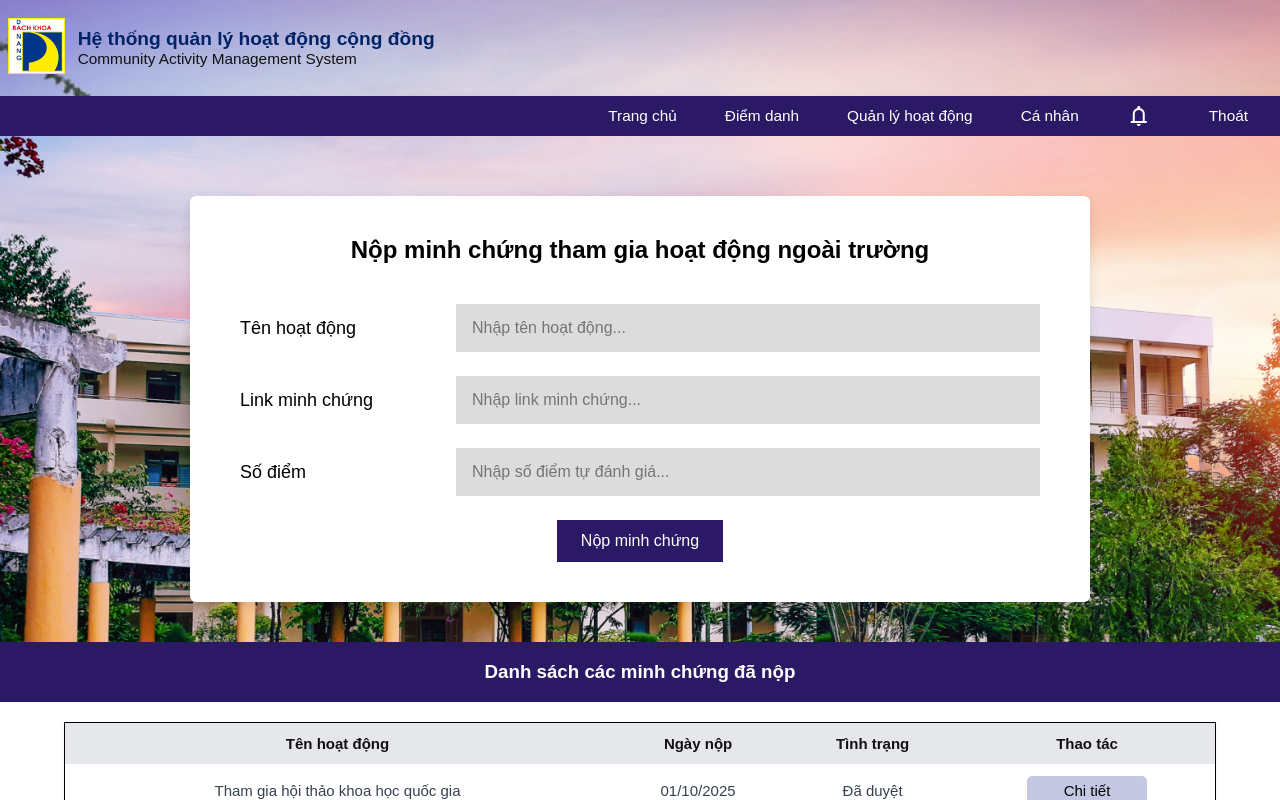
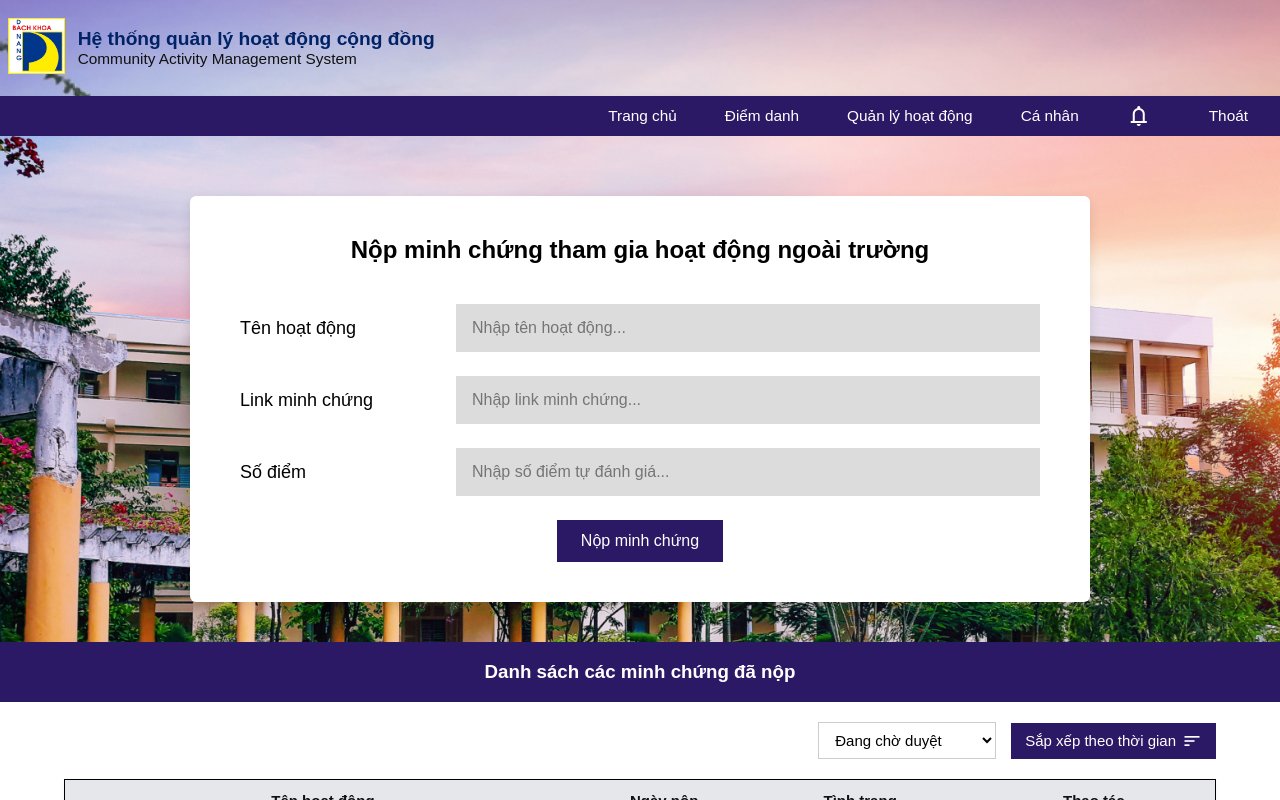
Before and after one commit to hami308/PBL6_QUANLY_HDCD, a React (Vite) app: page /submit-evidence in a window 1280 px wide. Shown: the top 800 px of the page. Built offline with nearby package versions, Linux system fonts and the light colour scheme.

Commit message:
Complete SubmitEvidence Page

```diff
--- a/index.html
+++ b/index.html
@@ -5,7 +5,8 @@
     <meta name="viewport" content="width=device-width, initial-scale=1.0" />
 
     <link rel="icon" type="image/svg+xml" href="/vite.svg" />
-    <link rel="stylesheet" href="https://fonts.googleapis.com/css2?family=Material+Symbols+Outlined:opsz,wght,FILL,GRAD@20..48,100..700,0..1,-50..200&icon_names=notifications" />
+    <link rel="stylesheet" href="https://fonts.googleapis.com/css2?family=Material+Symbols+Outlined:opsz,wght,FILL,GRAD@20..48,100..700,0..1,-50..200" />
+
     <meta name="viewport" content="width=device-width, initial-scale=1.0" />
     <title>HDCD</title>
   </head>
--- a/src/Pages/SubmitEvidence_Page/SubmitEvidence_Page.css
+++ b/src/Pages/SubmitEvidence_Page/SubmitEvidence_Page.css
@@ -12,3 +12,58 @@
     position: relative;  /* tạo stacking context */
     z-index: 2;
 }
+.material-symbols-outlined {
+  font-variation-settings:
+  'FILL' 0,
+  'wght' 400,
+  'GRAD' 0,
+  'opsz' 24
+}
+.filter-sort-container {
+  display: flex;
+  justify-content: flex-end;  /* canh phải, có thể đổi thành center nếu muốn */
+  align-items: center;
+  gap: 15px;
+  margin: 20px auto;
+  width: 90%;
+  flex-wrap: wrap; /* tự xuống dòng khi nhỏ màn hình */
+}
+
+/* Bộ lọc theo tình trạng */
+.status-filter {
+  padding: 8px 12px;
+  border: 1px solid #ccc;
+  background-color: #ffffff;
+  font-size: 15px;
+  cursor: pointer;
+  transition: all 0.2s ease-in-out;
+}
+
+.status-filter:hover {
+  border-color: #2C1966;
+  box-shadow: 0 0 5px rgba(44, 25, 102, 0.2);
+}
+
+/* Nút sắp xếp */
+.sort-button {
+  display: flex;
+  align-items: center;
+  gap: 6px;
+  padding: 8px 14px;
+  background-color: #2C1966;
+  color: white;
+  border: none;
+  cursor: pointer;
+  font-size: 15px;
+  transition: background-color 0.3s ease;
+  border-radius: 0%;
+}
+
+.sort-button:hover {
+  background-color: #412b8b;
+}
+
+.sort-button .material-symbols-outlined {
+  font-size: 20px;
+  vertical-align: middle;
+}
--- a/src/Pages/SubmitEvidence_Page/SubmitEvidence_Page.jsx
+++ b/src/Pages/SubmitEvidence_Page/SubmitEvidence_Page.jsx
@@ -20,7 +20,7 @@ function SubmitEvidence_Page() {
         link: "https://example.com/minhchung2",
         score: "10",
         date: "15/08/2025",
-        status: "Chờ duyệt",
+        status: "Đang Chờ duyệt",
     },
     {
         id: 3,
@@ -28,7 +28,7 @@ function SubmitEvidence_Page() {
         link: "https://example.com/minhchung3",
         score: "8",
         date: "20/09/2025",
-        status: "Từ chối",
+        status: "Đã duyệt",
     },
     ];
     return(
@@ -37,6 +37,18 @@ function SubmitEvidence_Page() {
             <Menu_student />
             <SubmitEvidence />
             <h3 className="cross-bar">Danh sách các minh chứng đã nộp</h3>
+           <div className="filter-sort-container">
+            <select name="status" className="status-filter">
+                <option value="" disabled>-- Chọn tình trạng --</option>
+                <option value="Đang chờ duyệt">Đang chờ duyệt</option>
+                <option value="Đã duyệt">Đã duyệt</option>
+            </select>
+
+            <button className="sort-button">
+                <span>Sắp xếp theo thời gian</span>
+                <span className="material-symbols-outlined">sort</span>
+            </button>
+            </div>
             <CustomTable
                 columns={["Tên hoạt động","Ngày nộp","Tình trạng"]}
                 data={evidenceData.map((item) => ({
```
